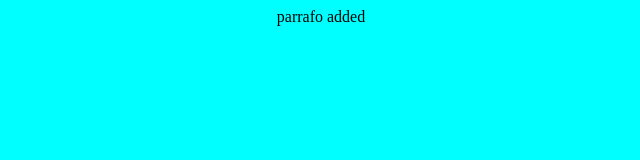
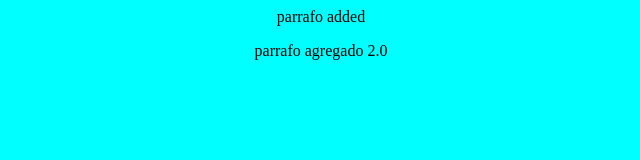
Before and after one commit to yairdorantes/practicagit, a plain HTML site: page index.html in a window 1280 px wide. Shown: the whole page, without its empty margins (319-959 px from the left). Drawn offline with Linux system fonts and the light colour scheme.

Commit message:
agregado otro p

```diff
--- a/index.html
+++ b/index.html
@@ -7,5 +7,8 @@
   </head>
   <body>
     <p>parrafo added</p>
+
+
+    <p>parrafo agregado 2.0</p>
   </body>
 </html>
```
